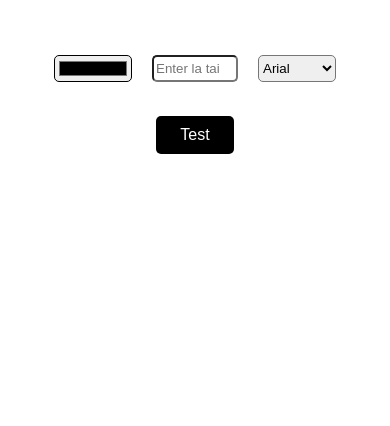
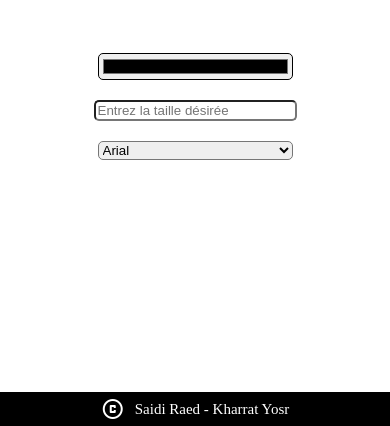
Before and after one commit to yosrkharrat/Mini-word, a plain HTML site: page index.html in a window 390 px wide. Shown: the part 418-844 px from the top of the page. Drawn offline with nearby package versions, Linux system fonts and the light colour scheme.

Commit message:
last last

```diff
--- a/index.css
+++ b/index.css
@@ -1,47 +1,57 @@
-body{
+body {
     box-sizing: border-box;
     display: flex;
     flex-direction: column;
     align-items: center;
     justify-content: center;
-    width: 100%;
     height: 100vh;
-    margin: 0px;
-    padding: 0px;
+    margin: 0;
     gap: 30px;
+}
 
-
-}
-.container{
+.container {
     display: flex;
     justify-content: center;
     gap: 20px;
     flex-wrap: wrap;
     width: 100%;
+}
 
-}
-input{
+input,
+select {
     width: 20%;
     border-radius: 5px;
 }
-select{
-    width: 20%;
-    border-radius: 5px;
+
+p {
+    font-size: 40px;
+    text-align: center;
 }
-p{
-    font-size: 40px;
+
+footer {
+    position: fixed;
+    bottom: 0;
+    width: 100%;
+    background-color: black;
+    color: white;
+    text-align: center;
+    padding: 5px;
+    font-size: 15px;
+    display: flex;
+    align-items: center;
+    justify-content: center;
+    gap: 10px;
 }
-button {
-    background-color: black;
-    border: none;
-    color: white;
-    padding: 10px 20px;
-    text-align: center;
-    text-decoration: none;
-    display: inline-block;
-    font-size: 16px;
-    margin: 4px 2px;
-    cursor: pointer;
-    border-radius: 5px;
-    width: 20%;
+
+@media only screen and (max-width: 600px) {
+    .container {
+        flex-direction: column;
+        align-items: center;
+        gap: 20px;
     }
+
+    input,
+    select {
+        width: 50%;
+    }
+}
--- a/index.html
+++ b/index.html
@@ -3,14 +3,15 @@
 <head>
     <meta charset="UTF-8">
     <meta name="viewport" content="width=device-width, initial-scale=1.0">
+    <link rel="stylesheet" href="https://fonts.googleapis.com/css2?family=Material+Symbols+Outlined:opsz,wght,FILL,GRAD@24,400,0,0&icon_names=copyright" />
     <link rel="stylesheet" href="index.css">
-    <title>Mini word</title>
+    <title>Mini Word</title>
 </head>
 <body>
-    <p id="testParagraph">Ceci est une paragraphe qu'on va tester dessus </p>
+    <p id="testParagraph">Ceci est un paragraphe qu'on va tester dessus</p>
     <div class="container">
         <input id="color" type="color">
-        <input id="size" type="number" min="1" max="100" placeholder="Enter la taille desiree" >
+        <input id="size" type="number" min="1" max="100" placeholder="Entrez la taille désirée">
         <select name="police" id="police">
             <option value="Arial">Arial</option>
             <option value="Verdana">Verdana</option>
@@ -19,6 +20,10 @@
             <option value="Courier New">Courier New</option>
         </select>
     </div>
-    <button class="submit" onclick="editText()">Test</button>
+    <footer>
+        <span class="material-symbols-outlined">copyright</span>
+        Saidi Raed - Kharrat Yosr
+    </footer>
     <script src="index.js"></script>
 </body>
+</html>
--- a/index.js
+++ b/index.js
@@ -1,19 +1,14 @@
-function getValues(){
-    var colorValue = document.getElementById("color").value;
-    var sizeValue = document.getElementById("size").value;
-    var police = document.getElementById("police").value;
-    return {
-        color: colorValue,
-        size: sizeValue,
-        police: police
-    }
+const testParagraph = document.querySelector("#testParagraph");
+const colorInput = document.querySelector("#color");
+const sizeInput = document.querySelector("#size");
+const policeSelect = document.querySelector("#police");
+
+function updateText() {
+    testParagraph.style.color = colorInput.value;
+    testParagraph.style.fontSize = sizeInput.value + "px";
+    testParagraph.style.fontFamily = policeSelect.value;
 }
 
-function editText(){
-    const values = getValues();
-    var p = document.getElementById("testParagraph");
-    p.style.fontSize = values.size + "px";
-    p.style.color = values.color;
-    p.style.fontFamily = values.police;
-
-}
+colorInput.addEventListener("input", updateText);
+sizeInput.addEventListener("input", updateText);
+policeSelect.addEventListener("change", updateText);
```
Lines whose indentation alone changed are shown as unchanged.
